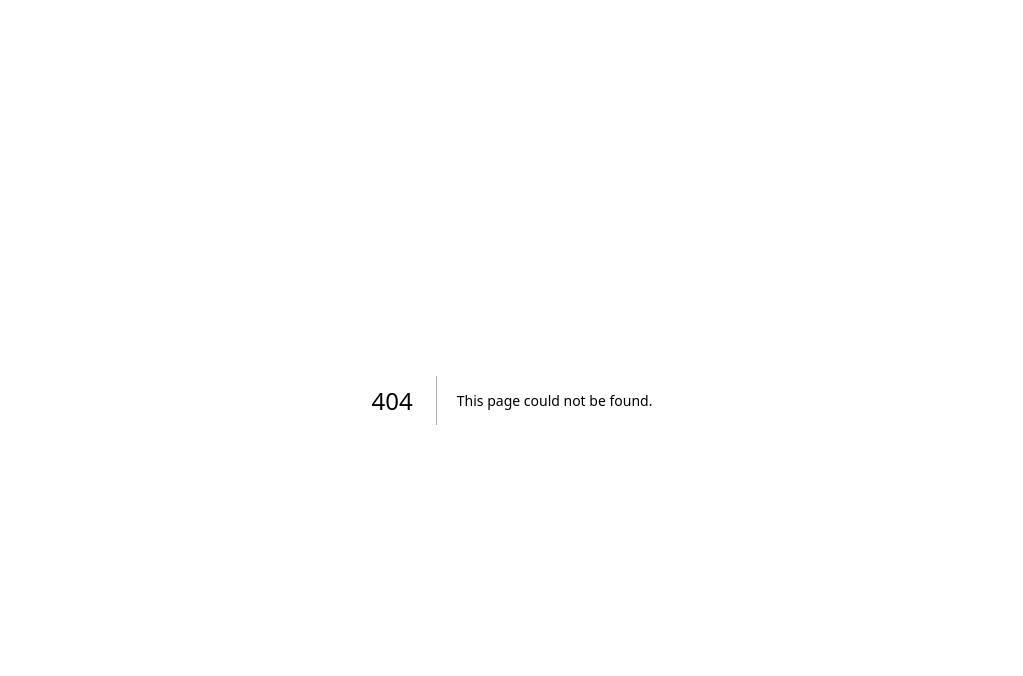
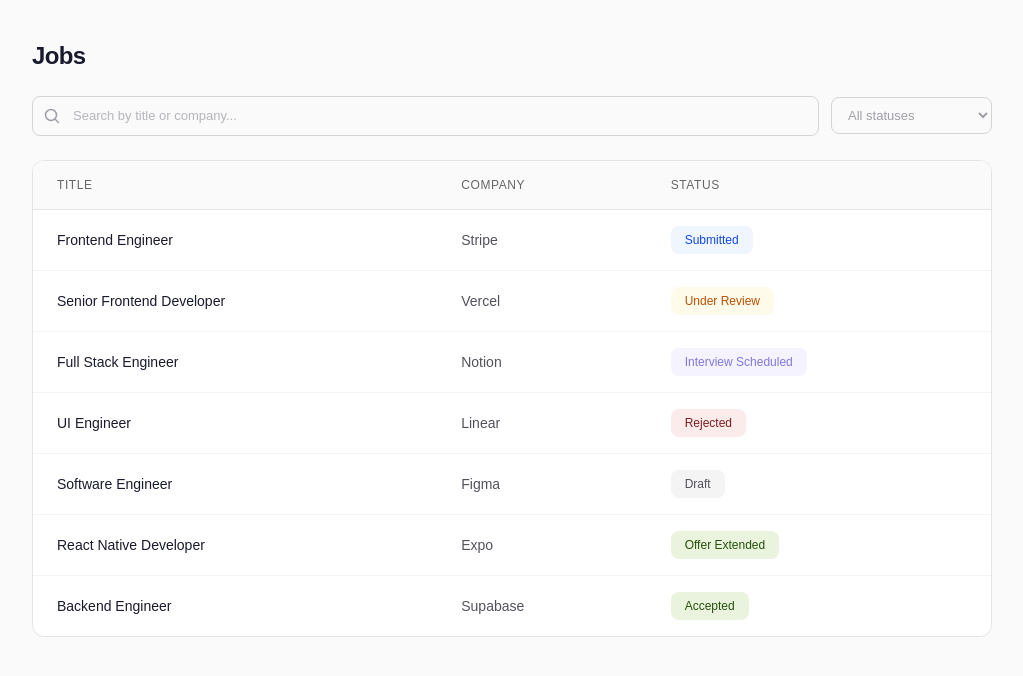
Before and after one commit to ShoAnn/get-a-j-b, a Next.js app in the folder apps/web/: page /jobs in a window 1280 px wide. Before the commit this address had no page. Shown: the top 676 px of the page, without its empty margins (128-1151 px from the left). Built offline with nearby package versions, Linux system fonts and the light colour scheme.

Commit message:
add components: card, create modal; add list view for jobs; add search

```diff
--- /dev/null
+++ b/apps/web/src/app/jobs/page.tsx
@@ -0,0 +1,108 @@
+"use client";
+
+import { useState } from "react";
+import { StatusBadge, JOB_STATUSES } from "@/components/StatusBadge";
+import type { Job, JobStatus } from "@/types/job";
+
+const MOCK_JOBS: Job[] = [
+  { id: "1", title: "Frontend Engineer", company: "Stripe", status: "submitted", dateApplied: "2025-12-01" },
+  { id: "2", title: "Senior Frontend Developer", company: "Vercel", status: "under_review", dateApplied: "2025-12-05" },
+  { id: "3", title: "Full Stack Engineer", company: "Notion", status: "interview_scheduled", dateApplied: "2025-11-28" },
+  { id: "4", title: "UI Engineer", company: "Linear", status: "rejected", dateApplied: "2025-11-15" },
+  { id: "5", title: "Software Engineer", company: "Figma", status: "draft", dateApplied: "2025-12-10" },
+  { id: "6", title: "React Native Developer", company: "Expo", status: "offer_extended", dateApplied: "2025-11-20" },
+  { id: "7", title: "Backend Engineer", company: "Supabase", status: "accepted", dateApplied: "2025-10-01" },
+];
+
+export default function JobsPage() {
+  const [searchQuery, setSearchQuery] = useState("");
+  const [statusFilter, setStatusFilter] = useState<JobStatus | "all">("all");
+
+  const filtered = MOCK_JOBS.filter((job) => {
+    const matchesSearch =
+      job.title.toLowerCase().includes(searchQuery.toLowerCase()) ||
+      job.company.toLowerCase().includes(searchQuery.toLowerCase());
+    const matchesStatus = statusFilter === "all" || job.status === statusFilter;
+    return matchesSearch && matchesStatus;
+  });
+
+  return (
+    <div className="flex flex-1 flex-col bg-zinc-50 min-h-full">
+      <div className="mx-auto w-full max-w-5xl px-4 py-10 sm:px-6 lg:px-8">
+        <h1 className="text-2xl font-semibold tracking-tight text-midnight">
+          Jobs
+        </h1>
+
+        <div className="mt-6 flex items-center gap-3">
+          <div className="relative flex-1">
+            <svg
+              className="absolute left-3 top-1/2 -translate-y-1/2 text-zinc-400"
+              width="16"
+              height="16"
+              viewBox="0 0 16 16"
+              fill="none"
+            >
+              <circle cx="7" cy="7" r="5.5" stroke="currentColor" strokeWidth="1.5" />
+              <path d="M11 11l3.5 3.5" stroke="currentColor" strokeWidth="1.5" strokeLinecap="round" />
+            </svg>
+            <input
+              type="text"
+              value={searchQuery}
+              onChange={(e) => setSearchQuery(e.target.value)}
+              placeholder="Search by title or company..."
+              className="w-full rounded-lg border-[0.5px] border-zinc-300 py-[9px] pl-10 pr-3 text-zinc-500 text-[13px] transition-colors focus:border-violet focus:outline-none"
+            />
+          </div>
+          <select
+            value={statusFilter}
+            onChange={(e) => setStatusFilter(e.target.value as JobStatus | "all")}
+            className="rounded-lg border-[0.5px] border-zinc-300 px-3 py-[9px] text-zinc-400 text-[13px] transition-colors focus:border-violet focus:outline-none"
+          >
+            <option value="all">All statuses</option>
+            {JOB_STATUSES.map((s) => (
+              <option key={s} value={s}>
+                {s.replace(/_/g, " ")}
+              </option>
+            ))}
+          </select>
+        </div>
+
+        <div className="mt-6 overflow-hidden rounded-xl border border-zinc-200 bg-white">
+          <table className="w-full">
+            <thead>
+              <tr className="border-b border-zinc-200 bg-zinc-50">
+                <th className="px-6 py-4 text-left text-xs font-medium uppercase tracking-wider text-text-secondary">
+                  Title
+                </th>
+                <th className="px-6 py-4 text-left text-xs font-medium uppercase tracking-wider text-text-secondary">
+                  Company
+                </th>
+                <th className="px-6 py-4 text-left text-xs font-medium uppercase tracking-wider text-text-secondary">
+                  Status
+                </th>
+              </tr>
+            </thead>
+            <tbody className="divide-y divide-zinc-100">
+              {filtered.map((job) => (
+                <tr
+                  key={job.id}
+                  className="transition-colors hover:bg-zinc-50"
+                >
+                  <td className="px-6 py-4 text-sm font-medium text-midnight">
+                    {job.title}
+                  </td>
+                  <td className="px-6 py-4 text-sm text-zinc-600">
+                    {job.company}
+                  </td>
+                  <td className="px-6 py-4">
+                    <StatusBadge status={job.status} />
+                  </td>
+                </tr>
+              ))}
+            </tbody>
+          </table>
+        </div>
+      </div>
+    </div>
+  );
+}
--- a/apps/web/src/app/page.tsx
+++ b/apps/web/src/app/page.tsx
@@ -14,7 +14,7 @@
         />
         <div className="flex flex-col items-center gap-6 text-center sm:items-start sm:text-left">
           <h1 className="max-w-xs text-3xl font-semibold leading-10 tracking-tight text-black dark:text-zinc-50">
-            To get started, edit the page.tsx file.
+            To get started, edit the page.tsx file. deez nuts
           </h1>
           <p className="max-w-md text-lg leading-8 text-zinc-600 dark:text-zinc-400">
             Looking for a starting point or more instructions? Head over to{" "}
--- a/apps/web/src/components/AddApplicationModal.tsx
+++ b/apps/web/src/components/AddJobModal.tsx
@@ -3,29 +3,30 @@
 import { useState, type FormEvent } from "react";
 import Modal from "./Modal";
 import Button from "./Button";
-import { APPLICATION_STATUSES, type ApplicationStatus } from "./StatusBadge";
+import type { JobStatus } from "@/types/job";
+import { JOB_STATUSES } from "./StatusBadge";
 
-export interface ApplicationFormData {
+export interface JobFormData {
   role: string;
   company: string;
-  status: ApplicationStatus;
+  status: JobStatus;
   notes: string;
 }
 
-interface AddApplicationModalProps {
+interface AddJobModalProps {
   open: boolean;
   onClose: () => void;
-  onSubmit: (data: ApplicationFormData) => void;
+  onSubmit: (data: JobFormData) => void;
 }
 
-export default function AddApplicationModal({
+export default function AddJobModal({
   open,
   onClose,
   onSubmit,
-}: AddApplicationModalProps) {
+}: AddJobModalProps) {
   const [role, setRole] = useState("");
   const [company, setCompany] = useState("");
-  const [status, setStatus] = useState<ApplicationStatus>("draft");
+  const [status, setStatus] = useState<JobStatus>("draft");
   const [notes, setNotes] = useState("");
   const [errors, setErrors] = useState<{ role?: string; company?: string }>({});
 
@@ -58,7 +59,7 @@
   }
 
   return (
-    <Modal open={open} onClose={handleClose} title="Add Application">
+    <Modal open={open} onClose={handleClose} title="Add Job">
       <form onSubmit={handleSubmit} className="flex flex-col gap-4">
         <div className="flex flex-col gap-1.5">
           <label htmlFor="role" className="text-xs font-medium text-text-secondary">
@@ -99,10 +100,10 @@
           <select
             id="status"
             value={status}
-            onChange={(e) => setStatus(e.target.value as ApplicationStatus)}
+            onChange={(e) => setStatus(e.target.value as JobStatus)}
             className="rounded-lg border-[0.5px] border-zinc-300 px-3 py-[9px] text-sm transition-colors focus:border-violet focus:outline-none"
           >
-            {APPLICATION_STATUSES.map((s) => (
+            {JOB_STATUSES.map((s) => (
               <option key={s} value={s}>
                 {s.replace(/_/g, " ")}
               </option>
--- /dev/null
+++ b/apps/web/src/components/ApplicationCard.tsx
@@ -0,0 +1,36 @@
+import { StatusBadge } from "./StatusBadge";
+import type { Job } from "@/types/job";
+
+interface ApplicationCardProps {
+  job: Job;
+}
+
+export function ApplicationCard({ job }: ApplicationCardProps) {
+  return (
+    <div className="rounded-xl border-[0.5px] border-zinc-300 bg-surface p-5">
+      <div className="flex items-start gap-4">
+        <div className="flex h-9 w-9 shrink-0 items-center justify-center rounded-lg bg-violet text-sm font-medium text-white">
+          {job.company.charAt(0).toUpperCase()}
+        </div>
+        <div className="min-w-0 flex-1">
+          <h3 className="text-[15px] font-medium text-midnight">
+            {job.title}
+          </h3>
+          <p className="mt-1.5 text-xs leading-relaxed text-text-secondary">
+            {job.company}
+          </p>
+          <div className="mt-3 flex flex-wrap items-center gap-3">
+            <StatusBadge status={job.status} />
+            <span className="text-xs text-text-secondary">
+              {new Date(job.dateApplied).toLocaleDateString("en-US", {
+                month: "short",
+                day: "numeric",
+                year: "numeric",
+              })}
+            </span>
+          </div>
+        </div>
+      </div>
+    </div>
+  );
+}
--- a/apps/web/src/components/StatusBadge.tsx
+++ b/apps/web/src/components/StatusBadge.tsx
@@ -1,15 +1,6 @@
-export type ApplicationStatus =
-  | "draft"
-  | "submitted"
-  | "under_review"
-  | "interview_scheduled"
-  | "offer_extended"
-  | "accepted"
-  | "rejected"
-  | "withdrawn"
-  | "archived";
+import type { JobStatus } from "@/types/job";
 
-const statusStyles: Record<ApplicationStatus, string> = {
+const statusStyles: Record<JobStatus, string> = {
   draft: "bg-zinc-100 text-zinc-600",
   submitted: "bg-blue-50 text-blue-700",
   under_review: "bg-amber-50 text-amber-700",
@@ -22,7 +13,7 @@
 };
 
 interface StatusBadgeProps {
-  status: ApplicationStatus;
+  status: JobStatus;
 }
 
 export function StatusBadge({ status }: StatusBadgeProps) {
@@ -35,7 +26,7 @@
   );
 }
 
-export const APPLICATION_STATUSES: ApplicationStatus[] = [
+export const JOB_STATUSES: JobStatus[] = [
   "draft",
   "submitted",
   "under_review",
--- /dev/null
+++ b/apps/web/src/types/job.ts
@@ -0,0 +1,25 @@
+export type JobStatus =
+  | "draft"
+  | "submitted"
+  | "under_review"
+  | "interview_scheduled"
+  | "offer_extended"
+  | "accepted"
+  | "rejected"
+  | "withdrawn"
+  | "archived";
+
+export interface Job {
+  id: string;
+  title: string;
+  company: string;
+  status: JobStatus;
+  dateApplied: string;
+}
+
+export interface JobFormData {
+  role: string;
+  company: string;
+  status: JobStatus;
+  notes: string;
+}
```
Also changed, not shown: 2 other files (tests, documents, lock files or other folders).
